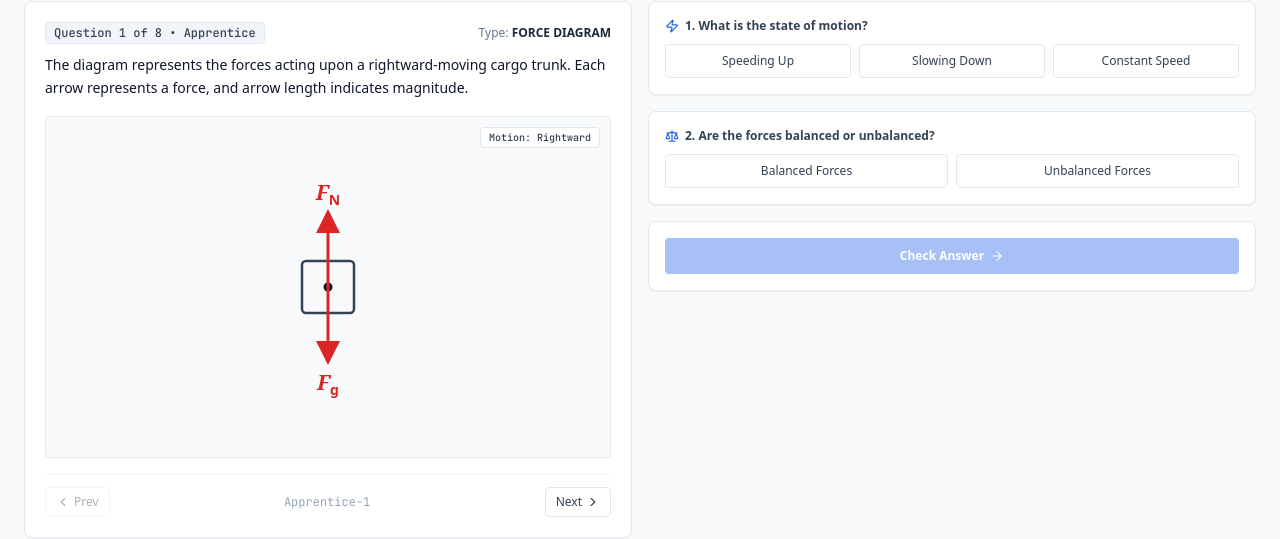
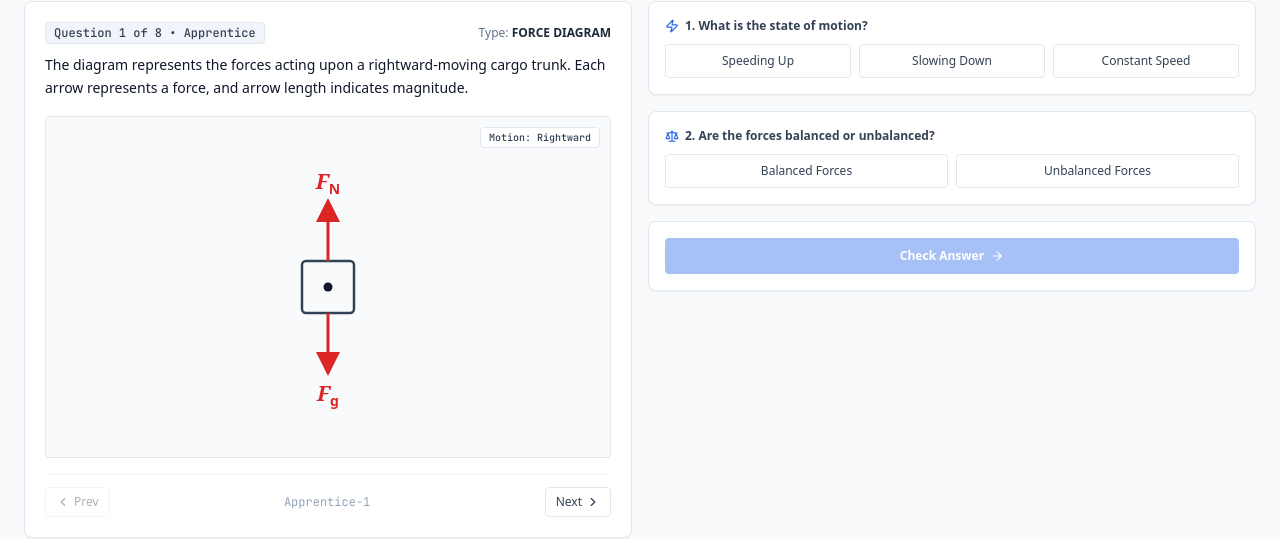
Before and after one commit to StwFate/Physics_Site, a React (Vite) app in the folder Physics_Site/: page / in a window 1280 px wide. Shown: the part 160-699 px from the top of the page. Built offline with nearby package versions, Linux system fonts and the light colour scheme.

Commit message:
Fix force diagram arrow start position to box perimeter and update arrow lengths

```diff
--- a/Physics_Site/src/components/BalancedForcesVisuals.jsx
+++ b/Physics_Site/src/components/BalancedForcesVisuals.jsx
@@ -124,11 +124,12 @@ export function ForceDiagramView({ renderData, motionDirection }) {
   const cx = 200
   const cy = 150
   const boxSize = 52
+  const halfBox = boxSize / 2
 
   const getLength = (mag) => {
-    if (mag === 'small') return 50
-    if (mag === 'large') return 105
-    return 75 // medium
+    if (mag === 'small') return 40
+    if (mag === 'large') return 85
+    return 60 // medium
   }
 
   return (
@@ -165,6 +166,8 @@ export function ForceDiagramView({ renderData, motionDirection }) {
         {/* Dynamic Force Arrows & Non-overlapping Subscript Labels */}
         {forces.map((f, i) => {
           const len = getLength(f.magnitude)
+          let x1 = cx
+          let y1 = cy
           let x2 = cx
           let y2 = cy
           let lx = cx
@@ -172,22 +175,34 @@ export function ForceDiagramView({ renderData, motionDirection }) {
           let anchor = 'start'
 
           if (f.dir === 'up') {
-            y2 = cy - len
+            x1 = cx
+            y1 = cy - halfBox
+            x2 = cx
+            y2 = y1 - len
             lx = cx
             ly = y2 - 12
             anchor = 'middle'
           } else if (f.dir === 'down') {
-            y2 = cy + len
+            x1 = cx
+            y1 = cy + halfBox
+            x2 = cx
+            y2 = y1 + len
             lx = cx
             ly = y2 + 28
             anchor = 'middle'
           } else if (f.dir === 'left') {
-            x2 = cx - len
+            y1 = cy
+            x1 = cx - halfBox
+            y2 = cy
+            x2 = x1 - len
             lx = x2 - 14
             ly = cy + 7
             anchor = 'end'
           } else if (f.dir === 'right') {
-            x2 = cx + len
+            y1 = cy
+            x1 = cx + halfBox
+            y2 = cy
+            x2 = x1 + len
             lx = x2 + 14
             ly = cy + 7
             anchor = 'start'
@@ -196,8 +211,8 @@ export function ForceDiagramView({ renderData, motionDirection }) {
           return (
             <g key={i}>
               <line
-                x1={cx}
-                y1={cy}
+                x1={x1}
+                y1={y1}
                 x2={x2}
                 y2={y2}
                 stroke="#dc2626"
```
